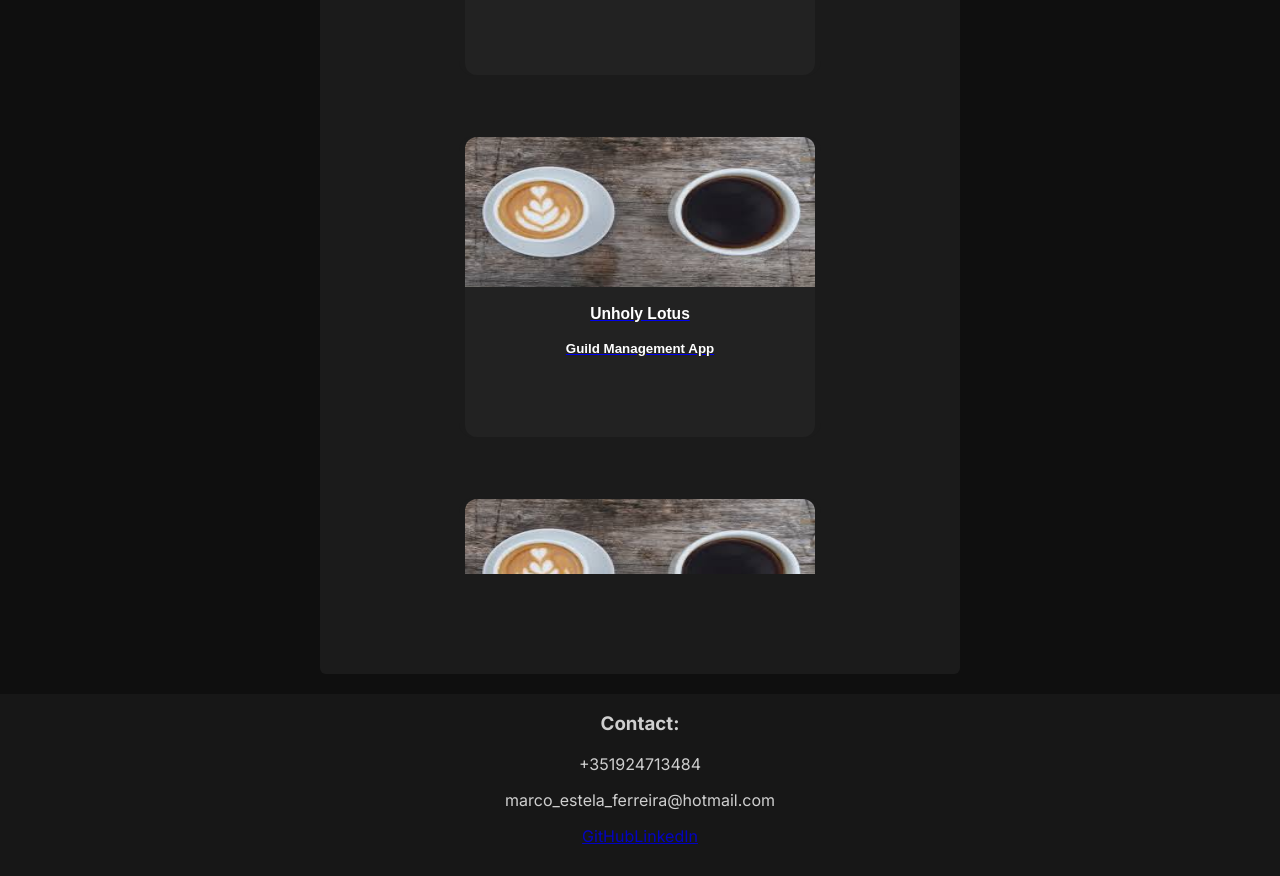
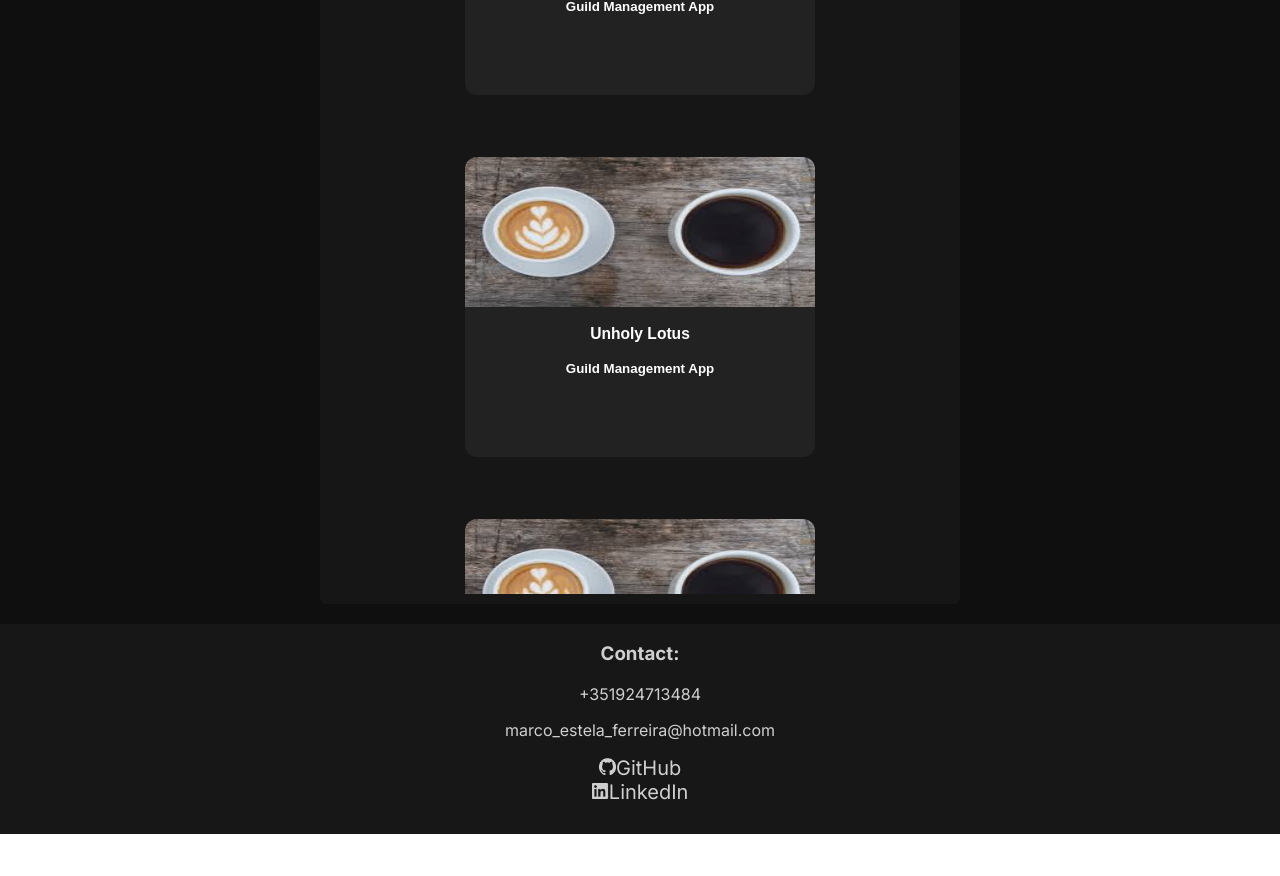
Before and after one commit to thavk/Portfolio-WebApp, a React (Vite) app: page / in a window 1280 px wide. Shown: the part 875-1751 px from the top of the page. After the commit the page ends 1709 px from the top, so only its background shows below. Built offline with nearby package versions, Linux system fonts and the light colour scheme.

Commit message:
[UI] Added github and linkedIn icons, and link styling

```diff
--- a/src/pages/Home.tsx
+++ b/src/pages/Home.tsx
@@ -27,6 +27,30 @@ export const Home = () => {
     {
         name: 'Unholy Lotus Project',
         tags: ['React', 'Jest', 'HTML5', 'HTML', 'javascript'],
+    },
+    {
+        name: 'Unholy Lotus Project',
+        tags: ['Jest', 'HTML5', 'HTML', 'javascript'],
+    },
+    {
+        name: 'Unholy Lotus Project',
+        tags: ['Jest', 'HTML5', 'HTML', 'javascript'],
+    },
+    {
+        name: 'Unholy Lotus Project',
+        tags: ['Jest', 'HTML5', 'HTML', 'javascript'],
+    },
+    {
+        name: 'Unholy Lotus Project',
+        tags: ['Jest', 'HTML5', 'HTML', 'javascript'],
+    },
+    {
+        name: 'Unholy Lotus Project',
+        tags: ['Jest', 'HTML5', 'HTML', 'javascript'],
+    },
+    {
+        name: 'Unholy Lotus Project',
+        tags: ['Jest', 'HTML5', 'HTML', 'javascript'],
     }]
 
     const eventHandler = (e: { target: { value: string; }; }) => {
@@ -80,8 +104,14 @@ export const Home = () => {
                 <h3>Contact:</h3>
                 <p>+351924713484</p>
                 <p>marco_estela_ferreira@hotmail.com</p>
-                <a href="https://github.com/silomeno">GitHub</a>
-                <a href="https://www.linkedin.com/in/marco-ferreira-9a5246296/">LinkedIn</a>
+                <div>
+                    <img src="./src/assets/github-mark-white.png" alt="GitHub Icon" height='17 px'></img>
+                    <a href="https://github.com/silomeno" className={styles.links}>GitHub</a>
+                </div>
+                <div>
+                    <img src="./src/assets/InBug-white.png" alt="LinkedIn Icon" height='16 px'></img>
+                    <a href="https://www.linkedin.com/in/marco-ferreira-9a5246296/" className={styles.links}>LinkedIn</a>
+                </div>
             </footer>
         </div>
     );
--- a/src/styles/Home.module.scss
+++ b/src/styles/Home.module.scss
@@ -62,7 +62,7 @@ button:hover {
 }
 
 .projects {
-    color: #1b1b1b;
+    color: #131212;
     text-align: center;
     border-radius: 10px;
     display: flex;
@@ -73,8 +73,8 @@ button:hover {
 }
 
 .main {
-    background-color: #1b1b1b;
-    padding-bottom: 100px;
+    background-color:rgb(22, 22, 22);
+    padding-bottom: 10px;
     width: 50%;
     min-width: 600px;
     max-width: 1100px;
@@ -100,9 +100,10 @@ button:hover {
     justify-content: center;
     width: 100%;
     gap: 60px;
-    padding: 0 20px 0 20px;
+    padding: 20px 20px 0 20px;
     max-height: 800px;
     overflow-y: auto;
+    background-color: rgb(22, 22, 22);
 }
 
 .cardcontainer::-webkit-scrollbar {
@@ -128,11 +129,11 @@ button:hover {
 .buttonCard {
     border-radius: 15px;
     background-color: #1b1b1b;
-    display: flex;
     justify-content: center;
     align-items: center;
-    border: 15px;
-    border-color: #000000;
+    border: 1px;
+    border-color: #00000000;
+    background-color: #00000000;
 }
 
 .buttonCard:hover {
@@ -167,3 +168,9 @@ button:hover {
 .buttonImage {
     border-radius: 12px 12px 0px 0px;
 }
+
+.links {
+     text-decoration: none;
+     color: white;
+     font-size: 20px;
+}
```
Also changed, not shown: src/assets/InBug-White.png (added), src/assets/github-mark-white.png (added).
